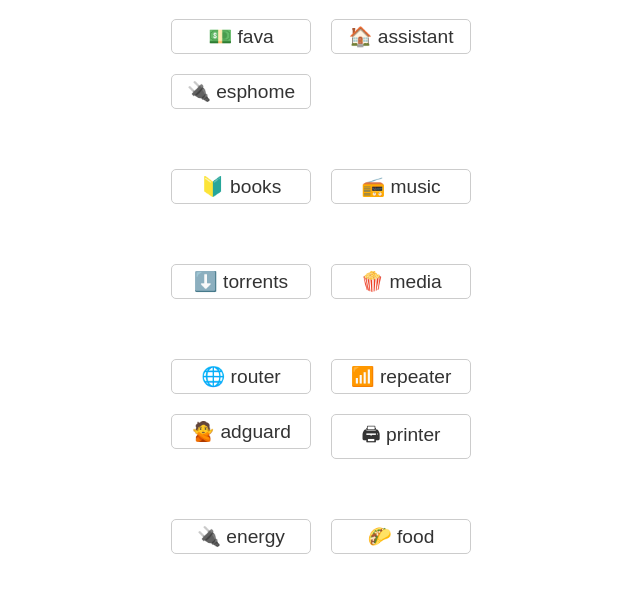
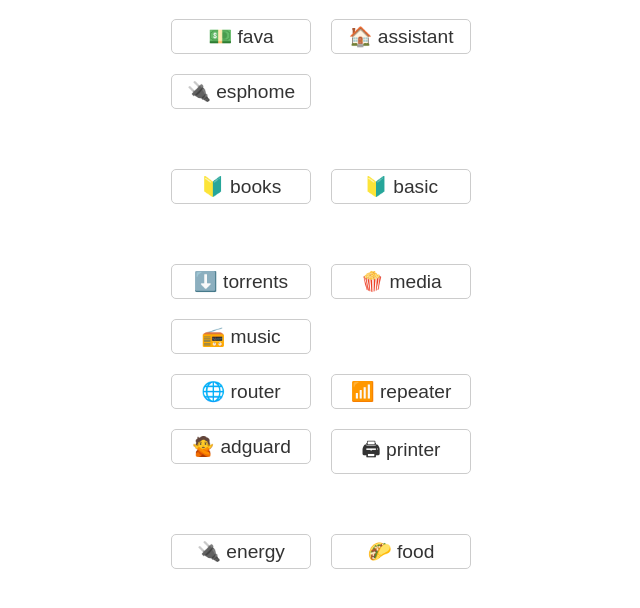
Before and after one commit to carderne/homeserver, a plain HTML site: page caddy/conf/index.html in a window 1280 px wide. Shown: the whole page, without its empty margins (319-959 px from the left). Drawn offline with Linux system fonts and the light colour scheme.

Commit message:
small update

```diff
--- a/caddy/conf/index.html
+++ b/caddy/conf/index.html
@@ -47,12 +47,12 @@ a:hover {
   <p class="sep"></p>
   <p class="sep"></p>
   <p><a class="li" data-href="5002">🔰 books</a></p>
-  <p><a href="http://192.168.1.5">📻 music</a></p>
+  <p><a class="li" data-href="5002/basic">🔰 basic</a></p>
   <p class="sep"></p>
   <p class="sep"></p>
   <p><a class="li" data-href="5004">⬇️ torrents</a></p>
   <p><a class="li" data-href="5009">🍿 media</a></p>
-  <p class="sep"></p>
+  <p><a href="http://192.168.1.5">📻 music</a></p>
   <p class="sep"></p>
   <p><a href="http://192.168.1.1">🌐 router</a></p>
   <p><a href="http://192.168.178.6">📶 repeater</a></p>
```
Also changed, not shown: 1 other file.
